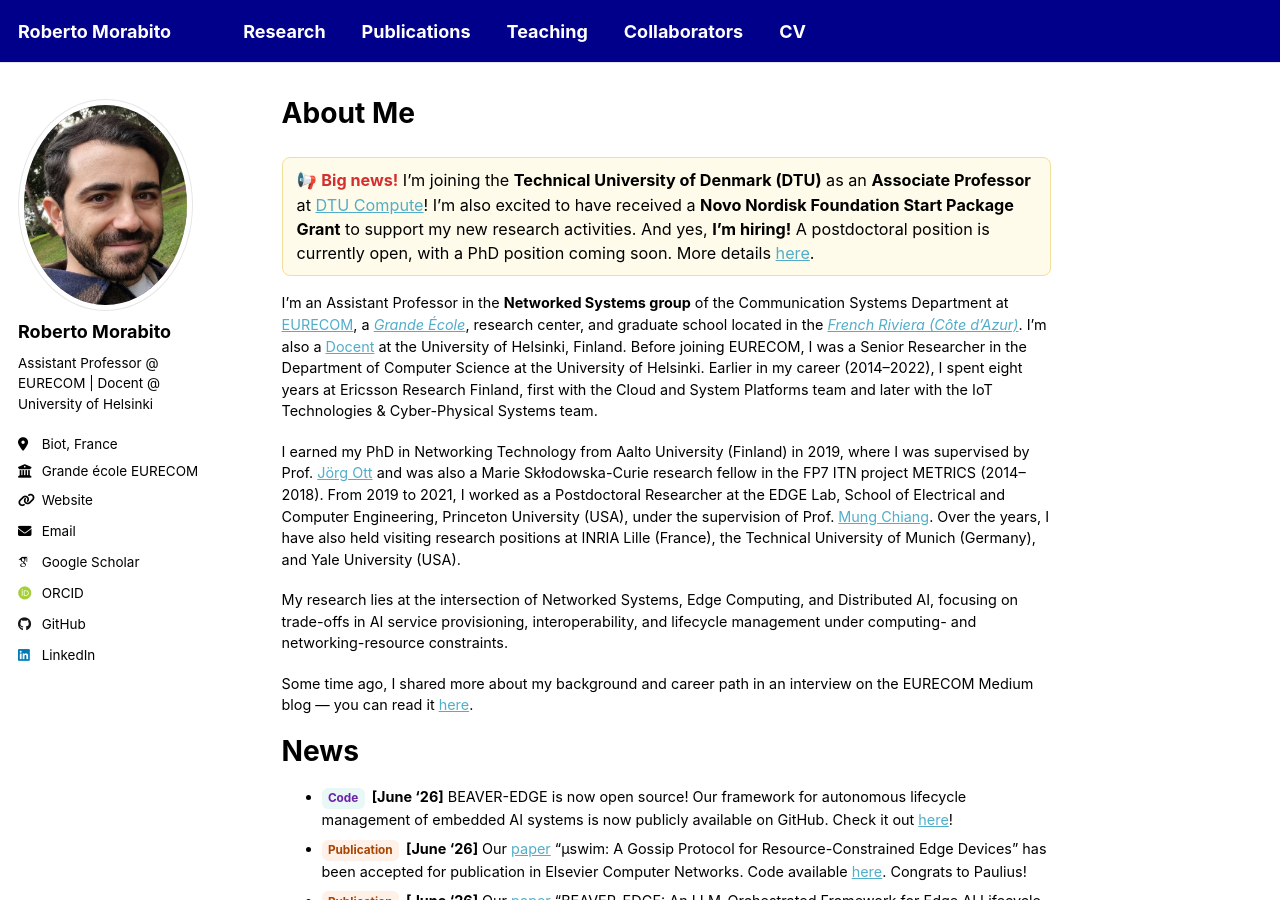
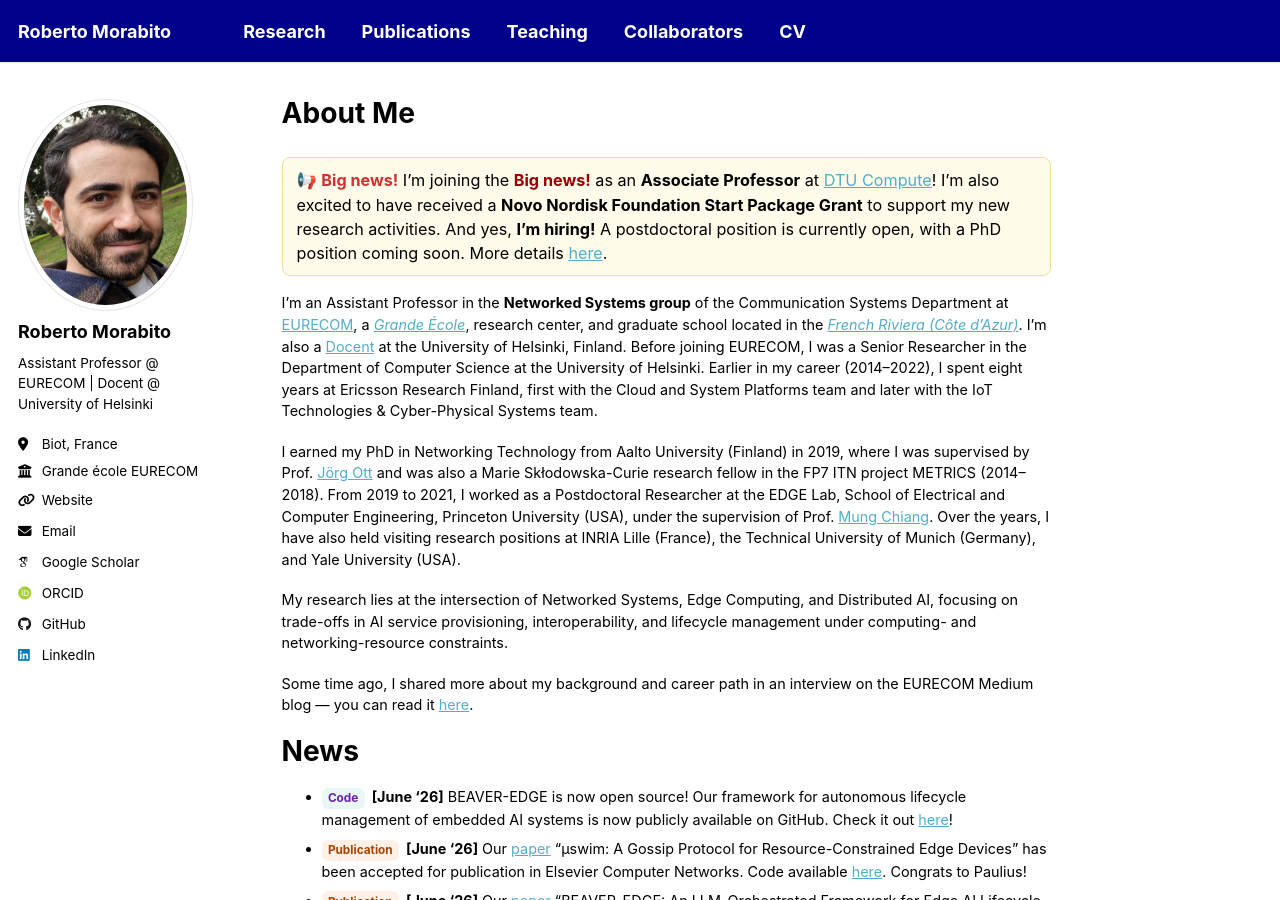
Before and after one commit to robertmora/robertmora.github.io, a Jekyll site: the page built from _pages/about.md, in a window 1280 px wide and 900 px high. Built offline with Jekyll 4.4.1, drawn with Linux system fonts in a browser that asks for light colours; some web fonts are replaced; a script that is not in the unit is left out.

Commit message:
Update about.md

```diff
--- a/_pages/about.md
+++ b/_pages/about.md
@@ -9,7 +9,7 @@ redirect_from:
 <div style="background-color: #fffbea; border: 1px solid #f0df9a; border-radius: 8px; padding: 10px 14px; margin: 16px 0; font-size: 0.9em;">
 
 📢 <span style="color:#d32f2f;"><strong>Big news!</strong></span>
-I’m joining the <strong>Technical University of Denmark (DTU)</strong> as an <strong>Associate Professor</strong> at <a href="https://www.compute.dtu.dk/" target="_blank">DTU Compute</a>! I’m also excited to have received a <strong>Novo Nordisk Foundation Start Package Grant</strong> to support my new research activities. And yes, <strong>I’m hiring!</strong> A postdoctoral position is currently open, with a PhD position coming soon. More details <a href="https://efzu.fa.em2.oraclecloud.com/hcmUI/CandidateExperience/en/sites/CX_2001/job/7656" target="_blank">here</a>.
+I’m joining the <span style="color:#990000;"><strong>Big news!</strong></span> as an <strong>Associate Professor</strong> at <a href="https://www.compute.dtu.dk/" target="_blank">DTU Compute</a>! I’m also excited to have received a <strong>Novo Nordisk Foundation Start Package Grant</strong> to support my new research activities. And yes, <strong>I’m hiring!</strong> A postdoctoral position is currently open, with a PhD position coming soon. More details <a href="https://efzu.fa.em2.oraclecloud.com/hcmUI/CandidateExperience/en/sites/CX_2001/job/7656" target="_blank">here</a>.
 
 </div>
 
```
